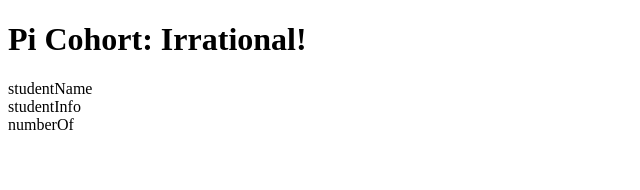
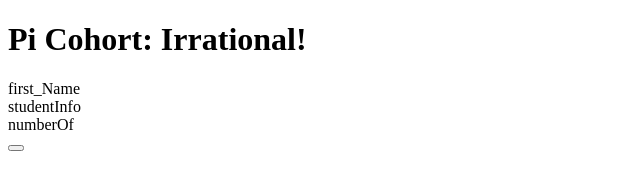
Before and after one commit to JohannaSnow/Weekend_Challenge_2, a plain HTML site: page index.html in a window 1280 px wide. Shown: the full height of the page, 0-640 px from the left. Drawn offline with Linux system fonts and the light colour scheme; no server answers.

Commit message:
added non functional buttons

```diff
--- a/index.html
+++ b/index.html
@@ -10,10 +10,10 @@
 
     <h1>Pi Cohort: Irrational!</h1>
       <div id="outputDiv"></div>
-      <div id="studentName">studentName</div>
+      <div id="first_Name">first_Name</div>
       <div id="studentInfo">studentInfo</div>
       <div id="numberOf">numberOf</div>
-      <!-- <div id="buttonSpot"><button id="prev"></button></div> -->
+      <div id="buttonSpot"><button id="prev"></button></div>
 
   </body>
 </html>
--- a/scripts/jqueryAjaxJsonExample.js
+++ b/scripts/jqueryAjaxJsonExample.js
@@ -46,7 +46,7 @@
     console.log('in displayStudents global students arr= ' , students);
     $('#outputDiv').empty();
     for (var i = 0; i < students.length; i++) {
-      //made buttons for the students
+
 
 
 
```
